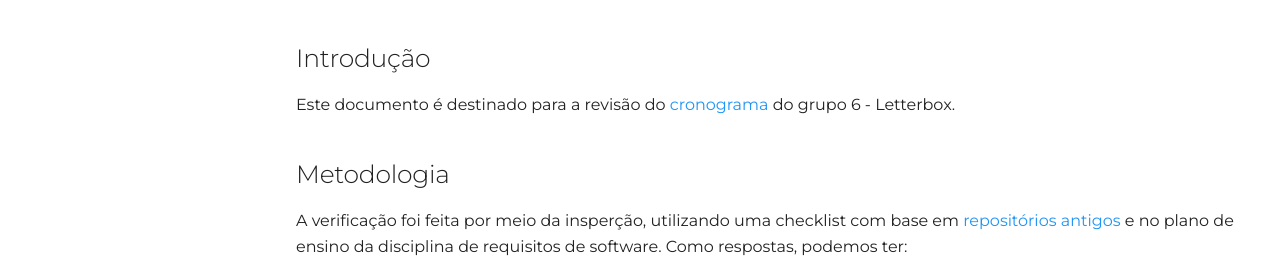
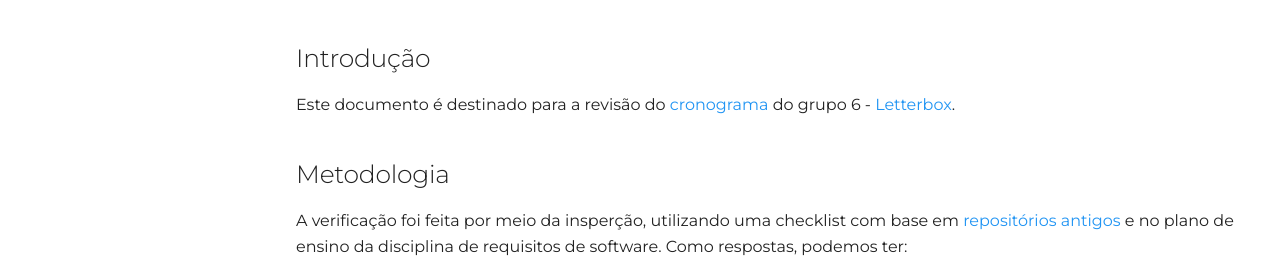
Before and after one commit to Requisitos-de-Software/2023.1-Simplenote, an MkDocs documentation site: the page built from docs/analise/planejamento/cronograma.md, in a window 1280 px wide and 900 px high. Shown: the part 187-464 px from the top of the window. Built offline with MkDocs 1.6.1 and Material for MkDocs 9.7.7, drawn with Linux system fonts in a browser that asks for light colours; some web fonts are replaced; comment, search, counter and statistics services are not loaded; part of the change alters nothing that is shown.

```diff
--- a/docs/analise/planejamento/cronograma.md
+++ b/docs/analise/planejamento/cronograma.md
@@ -1,7 +1,7 @@
 # Verificação - Cronograma
 
 ## Introdução
-Este documento é destinado para a revisão do [cronograma](https://github.com/Requisitos-de-Software/2023.1-Letterboxd/blob/master/docs/Planejamento/cronograma.md) do grupo 6 - Letterbox.
+Este documento é destinado para a revisão do [cronograma](https://github.com/Requisitos-de-Software/2023.1-Letterboxd/blob/master/docs/Planejamento/cronograma.md) do grupo 6 - [Letterbox](https://github.com/Requisitos-de-Software/2023.1-Letterboxd).
 
 ## Metodologia
 
```
